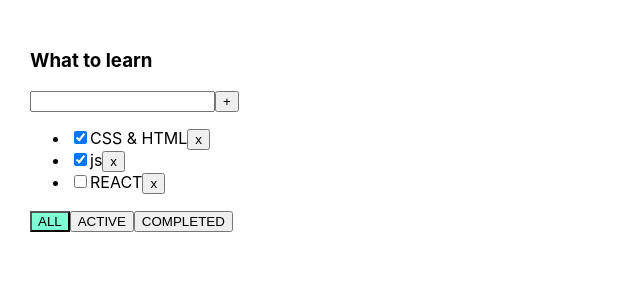
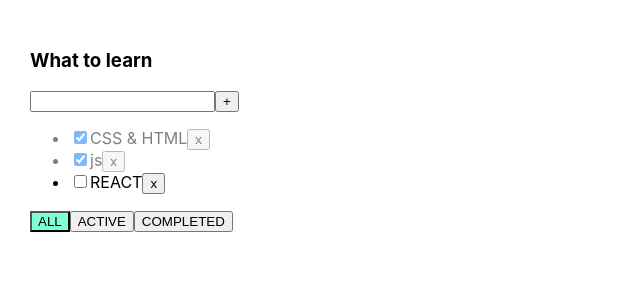
Before and after one commit to LenaMesyachik/TodoListLesson, a React (Create React App) app: page / in a window 1280 px wide. Shown: the top 300 px of the page, without its empty margins (0-640 px from the left). Built offline with nearby package versions, Linux system fonts and the light colour scheme.

Commit message:
lesson4 add style for completed tasks

```diff
--- a/src/App.css
+++ b/src/App.css
@@ -19,8 +19,6 @@
   background-color: aquamarine;
 }
 
-/*
 .is-done {
   opacity: 0.5;
 }
-*/
--- a/src/TodoList.tsx
+++ b/src/TodoList.tsx
@@ -67,8 +67,8 @@ export const TodoList = (props: PropsTodoListType) => {
                             props.changeStatus(t.id, e.currentTarget.checked)
                         }
                         return (
-                            <li key={t.id}>
-                                <input type='checkbox' onChange={onChangeHandler} checked={t.isDone}/>
+                            <li key={t.id} className={t.isDone ? 'is-done' : ''}>
+                                <input type='checkbox' onChange={onChangeHandler}  checked={t.isDone}/>
                                 <span>{t.title}</span>
                                 <button onClick={onClickHandler}> x</button>
                             </li>)
```
